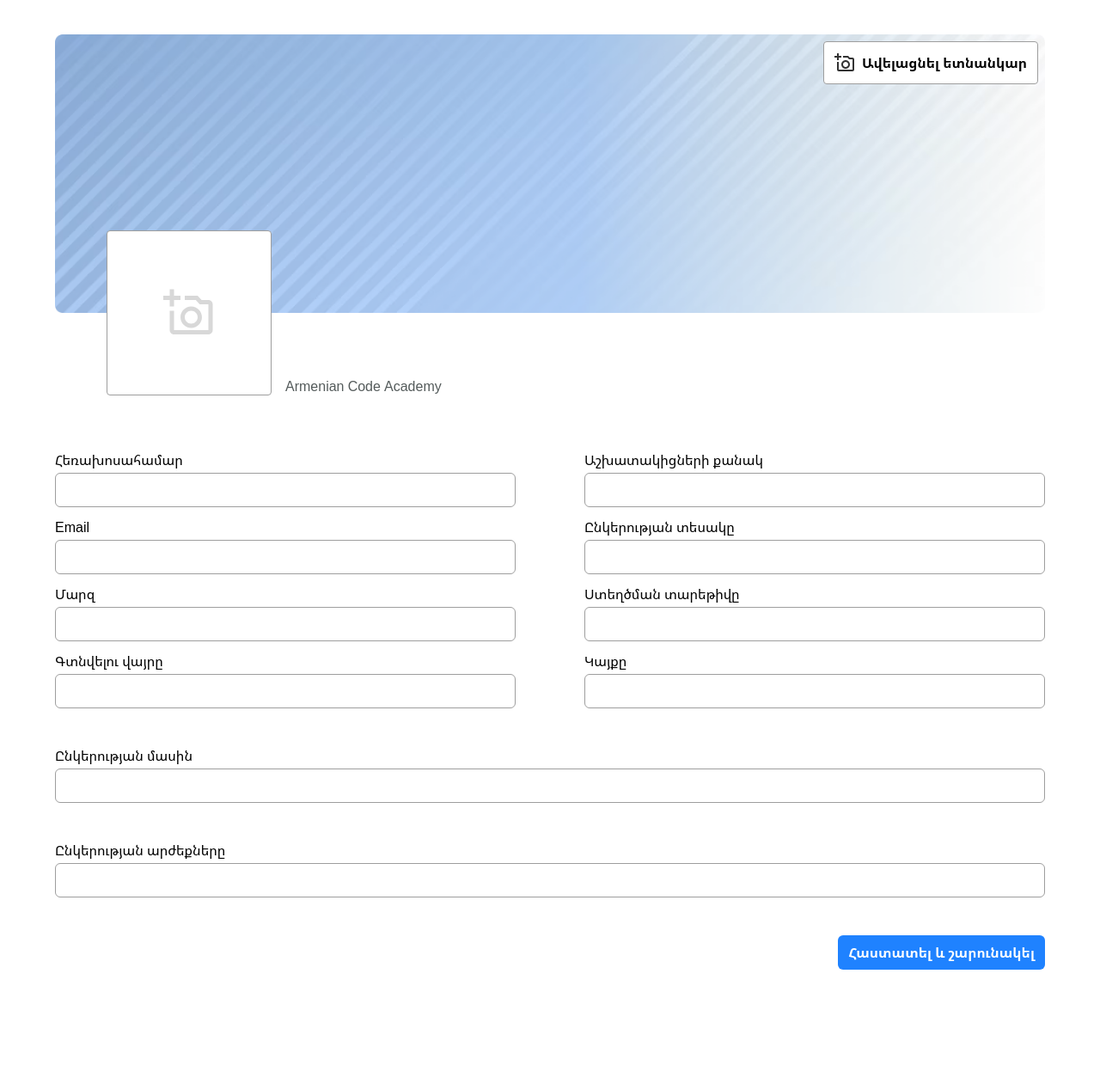
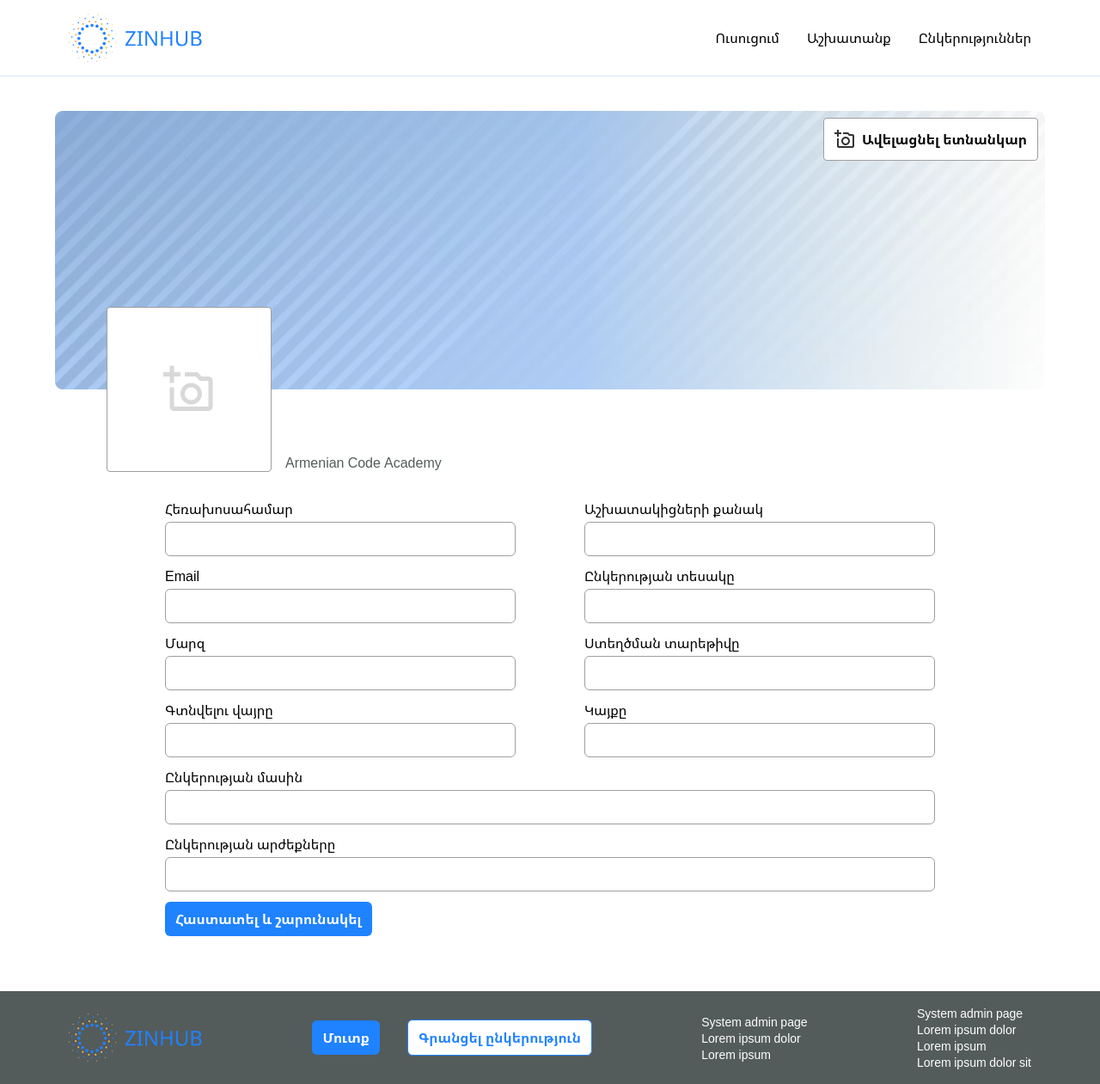
Before and after one commit to vlo111/zinhub, a Next.js app: page /company/create in a window 1280 px wide. Shown: the whole page at 86% size. Before the commit the page ends 1192 px from the top, so only its background shows below. Built offline with nearby package versions, Linux system fonts and the light colour scheme.

Commit message:
set header and footer, company profile preview page

```diff
--- /dev/null
+++ b/src/app/company/[id]/page.tsx
@@ -0,0 +1,3 @@
+export default ({ params: { id } }: { params: { id: string } }) => {
+  return <div>preview: {id}</div>;
+};
--- a/src/app/company/components/header.tsx
+++ b/src/app/company/components/header.tsx
@@ -10,7 +10,7 @@
         <UploadBGSVG />
         <span className="font-bold">Ավելացնել ետնանկար</span>
       </div>
-      <Image src={CompanyURL} alt="Picture of the company" />
+      <Image className="xs:h-[200px]" src={CompanyURL} alt="Picture of the company" />
       <div className="flex items-end gap-4 absolute mt-[-6rem] ml-[3.75rem]">
         <div className="flex justify-center bg-white items-center w-[12rem] h-[12rem] rounded border-[0.5px] border-gray cursor-pointer">
           <UploadSVG />
--- a/src/app/company/form/index.tsx
+++ b/src/app/company/form/index.tsx
@@ -1,35 +1,23 @@
 'use client';
-import { FieldValues, SubmitHandler, useForm } from 'react-hook-form';
+import { FieldValues, SubmitHandler } from 'react-hook-form';
 import PhoneNumberInput from '@/components/input/phone-number-input';
 import FormItem from '@/components/form/item';
 import { Input } from '@/components/input';
 import Button from '@/components/button';
 import Header from '../components/header';
-
-export type FormItems = {
-  phone: string;
-  state: string;
-  type: string;
-  countOfWorkers: string;
-  email: string;
-  address: string;
-  about: string;
-  value: string;
-  created: string;
-  site: string;
-};
+import { Form } from '@/components/form';
 
 export default ({ id }: { id?: string }) => {
-  const { handleSubmit } = useForm<FormItems>();
-
   const onSubmit: SubmitHandler<FieldValues> = async (data) => {
     // eslint-disable-next-line no-console
     console.log('Data - ', data, id);
   };
 
   return (
-    <form className="flex flex-col gap-8 m-auto mt-10 mb-16 w-[90%]" onSubmit={handleSubmit(onSubmit)}>
+    <div className="m-auto mt-10 mb-16 w-[90%]">
+      <Form onSubmit={onSubmit}>
         <Header />
+        <div className="2xl:px-40 xl:px-32 lg:px-28 md:px-16 sm:px-14 xs:px-3">
           <div className="flex flex-row gap-20 xs:flex-col xs:gap-4">
             <div className="w-full">
               <FormItem label="Հեռախոսահամար" name="phone">
@@ -67,6 +55,8 @@
             <Input name="value" />
           </FormItem>
           <Button className="ml-auto" value="Հաստատել և շարունակել" />
-    </form>
+        </div>
+      </Form>
+    </div>
   );
 };
--- a/src/app/company/layout.tsx
+++ b/src/app/company/layout.tsx
@@ -1,5 +1,4 @@
 'use client';
 import { ReactNode } from 'react';
-import FormProvider from '@/components/form/provider';
 
-export default ({ children }: { children: ReactNode }) => <FormProvider>{children}</FormProvider>;
+export default ({ children }: { children: ReactNode }) => children;
--- /dev/null
+++ b/src/app/company/update/[id]/page.tsx
@@ -0,0 +1,3 @@
+import Form from '../../form';
+
+export default ({ params: { id } }: { params: { id: string } }) => <Form id={id} />;
--- a/src/app/layout.tsx
+++ b/src/app/layout.tsx
@@ -2,6 +2,8 @@
 import './globals.css';
 
 import { Noto_Sans_Armenian } from 'next/font/google';
+import { Header } from '@/components/header';
+import { Footer } from '@/components/footer';
 
 const armenianScript = Noto_Sans_Armenian({ subsets: ['armenian'] });
 
@@ -12,6 +14,10 @@
 
 export default ({ children }: { children: ReactNode }) => (
   <html lang="en">
-    <body className={armenianScript.className}>{children}</body>
+    <body className={armenianScript.className}>
+      <Header />
+      {children}
+      <Footer />
+    </body>
   </html>
 );
--- a/src/components/footer/index.tsx
+++ b/src/components/footer/index.tsx
@@ -1,16 +1,14 @@
 import { default as Logo } from '@/components/icons/logo.svg';
-import './footer.css'
+import './footer.css';
+import Button from '@/components/button';
 
 export const Footer = () => {
-
   return (
     <footer className="flex justify-between px-20 py-4 xs:flex xs:flex-col xs:px-0 xs:py-0 xs:items-center items-center bg-davy-gray">
       <Logo />
       <div className="flex gap-8 items-center">
-        <button className="btn btn--secondary">Մուտք</button>
-        <button data-te-ripple-color="light" className="btn btn--primary">
-          Գրանցել ընկերություն
-        </button>
+        <Button value="Մուտք" />
+        <Button value="Գրանցել ընկերություն" type="secondary" />
       </div>
       <div className="content">
         <h4>System admin page</h4>
--- a/src/components/header/index.tsx
+++ b/src/components/header/index.tsx
@@ -3,9 +3,8 @@
 import { navigationItems } from '@/helpers/constants';
 
 export const Header = () => {
-
   return (
-    <header className="flex justify-between px-20 py-4 xs:flex xs:flex-col xs:px-0 xs:py-0 xs:items-center relative z-10 border-b border-header-border-gray">
+    <header className="flex justify-between px-20 py-4 xs:flex xs:flex-col xs:px-0 xs:py-0 xs:items-center relative z-10 border-b border-[#1f82ff33]">
       <Logo />
       <div className="flex gap-8 items-center">
         <HeaderNavigation navigationItems={navigationItems} />
```
Lines whose indentation alone changed are shown as unchanged.
